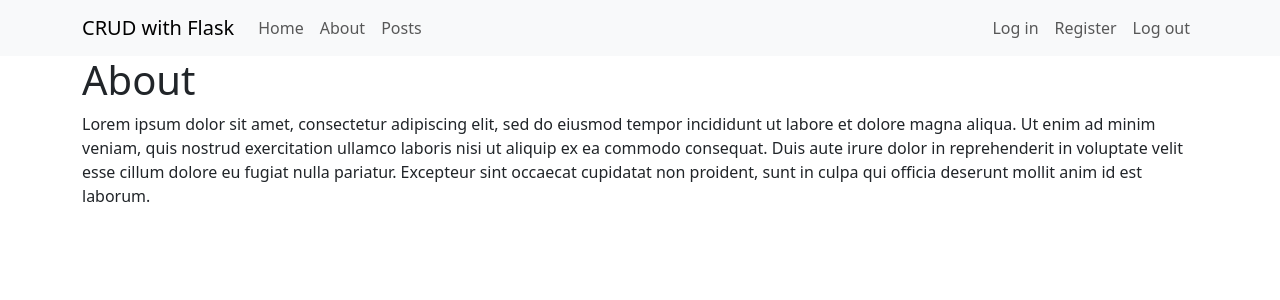
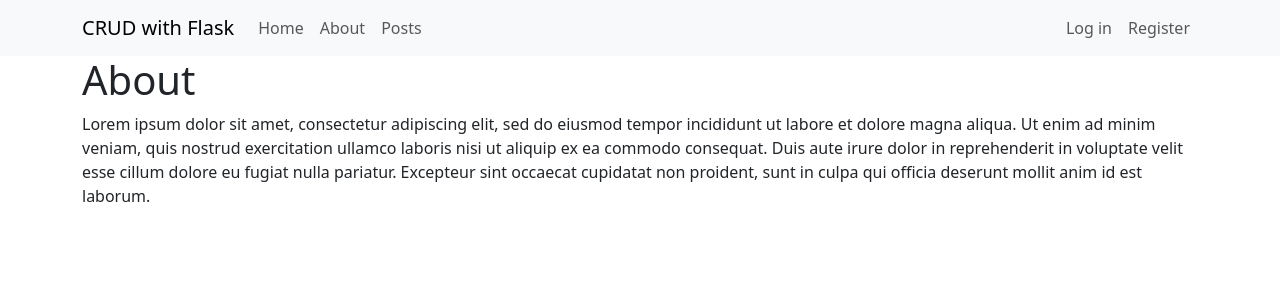
Before and after one commit to dylan2031/crud-with-flask, a Flask app: page /about in a window 1280 px wide. Shown: the top 300 px of the page. Run offline with Flask 3, Linux system fonts and the light colour scheme; some libraries are stand-ins or nearby versions.

Commit message:
Changed visibility of log in/register and log out nav links based on whether the user is logged in or not.

```diff
--- a/templates/includes/nav.html
+++ b/templates/includes/nav.html
@@ -17,15 +17,18 @@
                 </li>
             </ul>
             <ul class="navbar-nav mr-auto mb-2 mb-lg-0">
+                {% if session.logged_in %}
+                <li class="nav-item">
+                    <a class="nav-link" aria-current="page" href="/logout">Log out</a>
+                </li>
+                {% else %}
                 <li class="nav-item">
                     <a class="nav-link" aria-current="page" href="/login">Log in</a>
                 </li>
                 <li class="nav-item">
                     <a class="nav-link" aria-current="page" href="/register">Register</a>
                 </li>
-                <li class="nav-item">
-                    <a class="nav-link" aria-current="page" href="/logout">Log out</a>
-                </li>
+                {% endif %}
             </ul>
         </div>
     </div>
```
